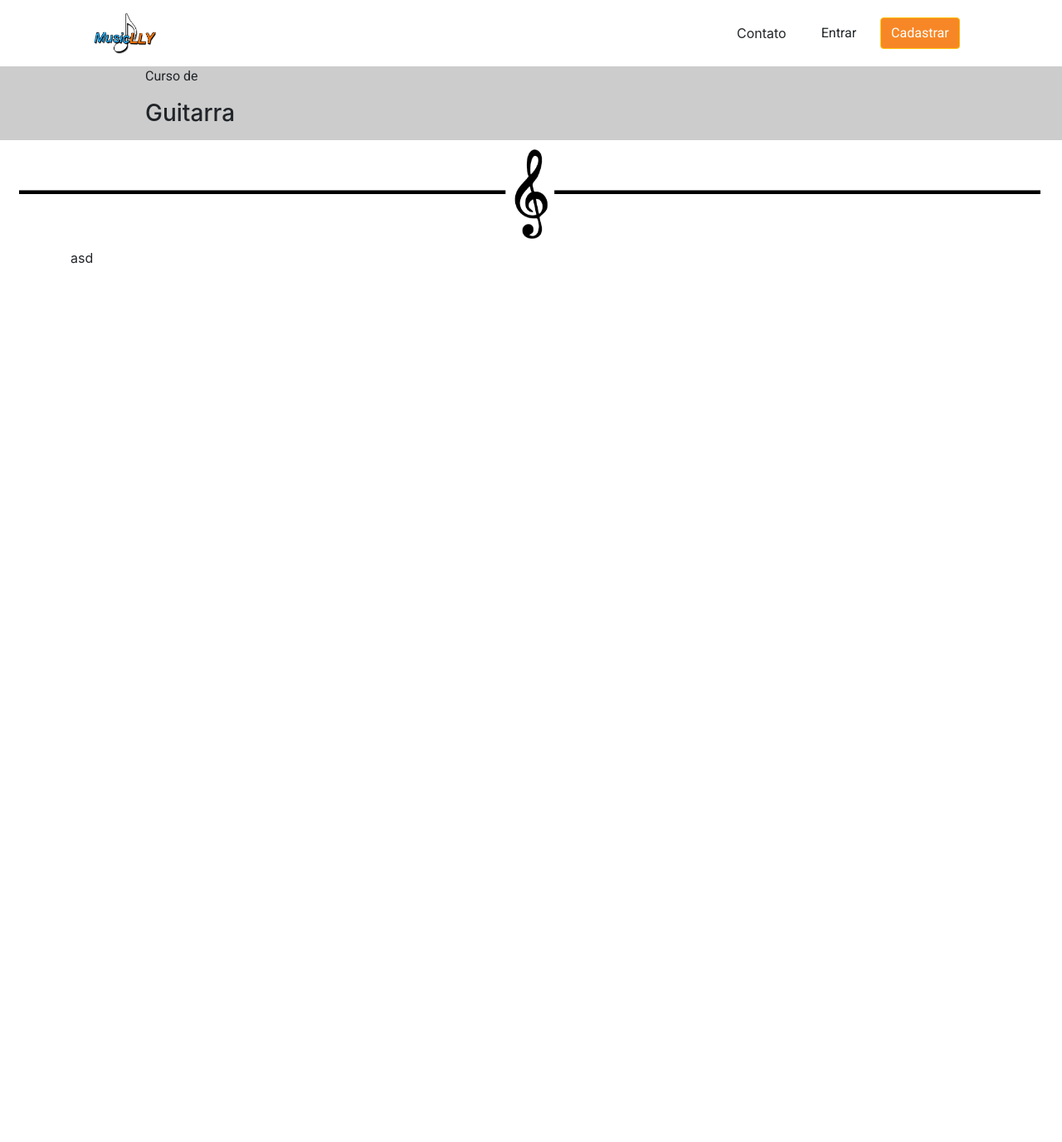
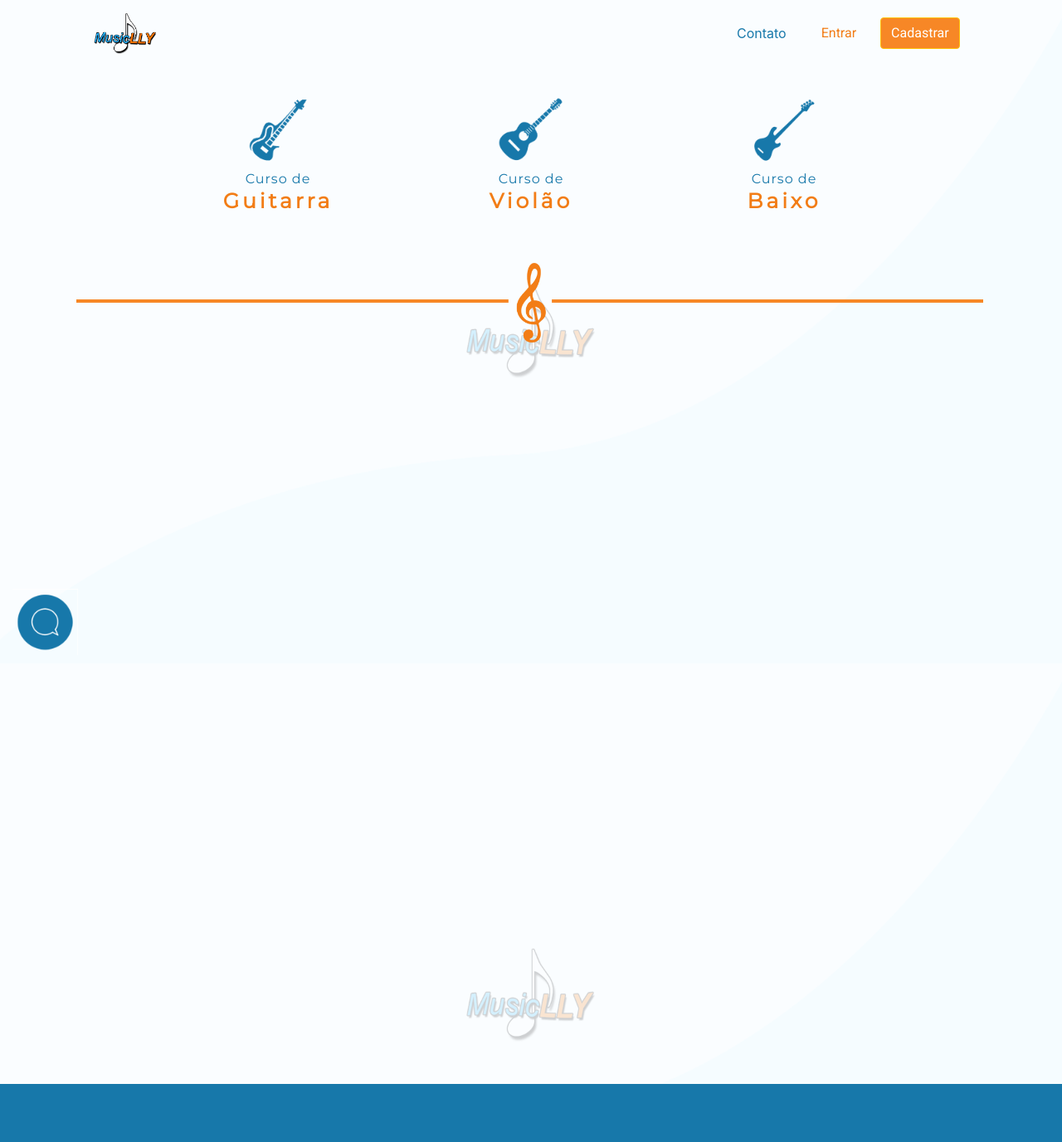
Before and after one commit to BrunoVictorFerreira/MusicLy, a PHP site: page / in a window 1280 px wide. Shown: the whole page at 83% size. Before the commit the page ends 318 px from the top, so only its background shows below. Run offline with PHP 8.4, Linux system fonts and the light colour scheme.

Commit message:
Primeiras Alterações

```diff
--- a/css/style.css
+++ b/css/style.css
@@ -61,38 +61,50 @@
         background-color:black;
     }
     #guitarraOptionDiv{
-        border: 1.3px solid rgb(43,76,104);
+        border: 1.3px solid #1778aa;
+        width: 50%;
+        height: 160px;
+        border-radius: 10px;
+        float:right;
+        cursor: pointer;
+        animation: scale-in-hor-left 800ms;
+        mix-blend-mode: overlay;
+
+    }
+
+    #violaoOptionDiv{
+        border: 1.3px solid #1778aa;
         width: 50%;
         height: 160px;
         border-radius: 10px;
         margin-left:auto;
         margin-right: auto;
         cursor: pointer;
+        animation: scale-in-hor-center 800ms;
+        mix-blend-mode: overlay;
     }
-    #violaoOptionDiv{
-        border: 1.3px solid rgb(43,76,104);
+    #baixoOptionDiv{
+        border: 1.3px solid #1778aa;
         width: 50%;
         height: 160px;
         border-radius: 10px;
-        margin-left:auto;
-        margin-right: auto;
+        float:left;
         cursor: pointer;
+        animation: scale-in-hor-right 800ms;
+        mix-blend-mode: overlay;
     }
-    #baixoOptionDiv{
-        border: 1.3px solid rgb(43,76,104);
-        width: 50%;
-        height: 160px;
-        border-radius: 10px;
-        margin-left:auto;
-        margin-right: auto;
-        cursor: pointer;
-    }
+
 
 
 }
 
 /* GLOBALS ==============================*/
-
+    #footer{
+        background-color:#1778aa;
+        bottom:0;
+        height: 70px;
+        width:100%;
+    }
     #entrarNavBar{
         font-family:roboto;
     }
@@ -104,3 +116,15 @@
         color:white;
         font-family:roboto;
     }
+    #ImgGuitar{
+        max-width: 50px;
+    }
+    #msg{
+        max-width: 80px;
+        position: fixed;
+        bottom: 10;
+        cursor: pointer;
+    }
+    @-webkit-keyframes scale-in-hor-left{0%{-webkit-transform:scaleX(0);transform:scaleX(0);-webkit-transform-origin:0 0;transform-origin:0 0;opacity:1}100%{-webkit-transform:scaleX(1);transform:scaleX(1);-webkit-transform-origin:0 0;transform-origin:0 0;opacity:1}}@keyframes scale-in-hor-left{0%{-webkit-transform:scaleX(0);transform:scaleX(0);-webkit-transform-origin:0 0;transform-origin:0 0;opacity:1}100%{-webkit-transform:scaleX(1);transform:scaleX(1);-webkit-transform-origin:0 0;transform-origin:0 0;opacity:1}}
+    @-webkit-keyframes scale-in-hor-right{0%{-webkit-transform:scaleX(0);transform:scaleX(0);-webkit-transform-origin:100% 100%;transform-origin:100% 100%;opacity:1}100%{-webkit-transform:scaleX(1);transform:scaleX(1);-webkit-transform-origin:100% 100%;transform-origin:100% 100%;opacity:1}}@keyframes scale-in-hor-right{0%{-webkit-transform:scaleX(0);transform:scaleX(0);-webkit-transform-origin:100% 100%;transform-origin:100% 100%;opacity:1}100%{-webkit-transform:scaleX(1);transform:scaleX(1);-webkit-transform-origin:100% 100%;transform-origin:100% 100%;opacity:1}}
+    @-webkit-keyframes scale-in-hor-center{0%{-webkit-transform:scaleX(0);transform:scaleX(0);opacity:1}100%{-webkit-transform:scaleX(1);transform:scaleX(1);opacity:1}}@keyframes scale-in-hor-center{0%{-webkit-transform:scaleX(0);transform:scaleX(0);opacity:1}100%{-webkit-transform:scaleX(1);transform:scaleX(1);opacity:1}}
--- a/index.html
+++ b/index.html
@@ -1,7 +1,8 @@
+
 <html lang="pt_br">
     <head>
         <!-- STYLES =========================================-->
-        <link rel="stylesheet" type="text/css" href="css/style.css" />
+        <link rel="stylesheet" type="text/css" href="css/style.css">
         <!--METAS   =========================================-->
         <meta name="viewport" content="width=device-width, initial-scale=1, shrink-to-fit=no">
         <meta charset="utf-8">
@@ -13,15 +14,19 @@
         <script src="https://stackpath.bootstrapcdn.com/bootstrap/4.3.1/js/bootstrap.min.js" integrity="sha384-JjSmVgyd0p3pXB1rRibZUAYoIIy6OrQ6VrjIEaFf/nJGzIxFDsf4x0xIM+B07jRM" crossorigin="anonymous"></script>
         <!--FONTES ================================================-->
         <link href="https://fonts.googleapis.com/css?family=Roboto&display=swap" rel="stylesheet"/>
+        <link href="https://fonts.googleapis.com/css?family=Montserrat&display=swap" rel="stylesheet">
         <!--SCRIPTS JS-->
         <script>
+           function msg(){
+                location.href = '#';
+           }
 
         </script>
     </head>
-    <body>
-        <div class="container-fluid" style="">
+    <body style="background-image: url('www/galeria/background.png');background-repeat:no-repeat;background-attachment: fixed;background-size: 100%;">
+        <div class="container-fluid">
             <!--CLASSE CONTAINER =======================-->
-            <div class="container" style="">
+            <div class="container">
         <!--NAV BAR ======================-->
         <nav class="navbar navbar-expand-lg navbar-light">
                 <a class="navbar-brand" href="#"><img src="www/galeria/logo.png"class="img-fluid" id="logoNavBar"></a>
@@ -31,8 +36,8 @@
                 <div class="collapse navbar-collapse" id="navbarNavAltMarkup">
                   <div class="navbar-nav">
 
-                    <a class="nav-item nav-link" href="#" id="contatoNavBar"><button type="button" class="btn">Contato</button></a>
-                    <a class="nav-item nav-link" href="#" id="entrarNavBar"><button type="button" class="btn">Entrar</button></a>
+                    <a class="nav-item nav-link" href="#" id="contatoNavBar"><button type="button" class="btn" style="color:#1778aa">Contato</button></a>
+                    <a class="nav-item nav-link" href="#" id="entrarNavBar"><button type="button" class="btn" style="color:#f27d16">Entrar</button></a>
                     <a class="nav-item nav-link" href="#" id="cadastrarNavBar"><button type="button" class="btn btn-warning" id="cadastrarNavBarButton">Cadastrar</button></a>
 
                   </div>
@@ -41,36 +46,39 @@
         <!-- FECHAMENTO NAVBAR ===============-->
         </div> <!--FECHAMENTO DA DIV CONTAINER PARA MENU -->
 
-        <div class="row">
-            <div class="col-12" style="background-color:rgba(0,0,0,.2)">
-                <div class="row justify-content-md-center">
+
+
+                <div class="row justify-content-md-center" style="padding:30px">
 
                     <div class="col-3">
-                        <div id="guitarraOptionDiv"><p style="font-family:roboto">Curso de <h3>Guitarra</h3></p></div>
+                        <div id="guitarraOptionDiv"><img src="www/galeria/guitar.png" style="margin-top: 7px;max-width: 80px;margin-left: auto;margin-right:auto;display:block"><p style="display:block;font-family: 'Montserrat', sans-serif;text-align:center;margin-top: 7px;letter-spacing: 1px;color:#1778aa">Curso de </p><p style="margin-top: -20px;display:block;font-size: 25px;font-family: 'Montserrat', sans-serif;font-weight:bold;text-align:center;letter-spacing: 4px;color:
+                            #f27d16">Guitarra</p></div>
                     </div>
 
                     <div class="col-3">
-                        <div id="violaoOptionDiv"></div>
+                        <div id="violaoOptionDiv"><img src="www/galeria/violao.png" style="margin-top: 7px;max-width: 80px;margin-left: auto;margin-right:auto;display:block"><p style="display:block;font-family: 'Montserrat', sans-serif;text-align:center;margin-top: 7px;letter-spacing: 1px;color:#1778aa">Curso de </p><p style="margin-top: -20px;display:block;font-size: 25px;font-family: 'Montserrat', sans-serif;font-weight:bold;text-align:center;letter-spacing: 4px;color:
+                            #f27d16">Violão</p></div>
                     </div>
                     <div class="col-3">
-                        <div id="baixoOptionDiv"></div>
+                        <div id="baixoOptionDiv"><img src="www/galeria/baixo.png" style="margin-top: 7px;max-width: 80px;margin-left: auto;margin-right:auto;display:block"><p style="display:block;font-family: 'Montserrat', sans-serif;text-align:center;margin-top: 7px;letter-spacing: 1px;color:#1778aa">Curso de </p><p style="margin-top: -20px;display:block;font-size: 25px;font-family: 'Montserrat', sans-serif;font-weight:bold;text-align:center;letter-spacing: 4px;color:
+                            #f27d16">Baixo</p></div>
                     </div>
-                </div>
             </div>
-        </div>
-
-        <img src="www/galeria/separador.png" class="img-fluid">
 
 
-        <div class="container" style=""><!--ABERTURA DA DIV CONTAINER -->
 
 
-            asd
+
+        <div class="container" style="height: 1000px"><!--ABERTURA DA DIV CONTAINER -->
+
+
+            <img src="www/galeria/separador.png" class="img-fluid">
 
 
 
             </div>
-
+            <img src="www/galeria/msg.png" id="msg" onClick="msg()">
+            <div class="row"><div class="col-12" id="footer"><footer></footer></div></div>
         </div><!--FECHAMENTO DIV CONTAINER FLUID-->
 
     </body>
```
Also changed, not shown: www/galeria/background.png (added), www/galeria/baixo.png (added), www/galeria/guitar.png (added), www/galeria/msg.png (added), www/galeria/separador.png, www/galeria/violao.png (added), 6 other files.
